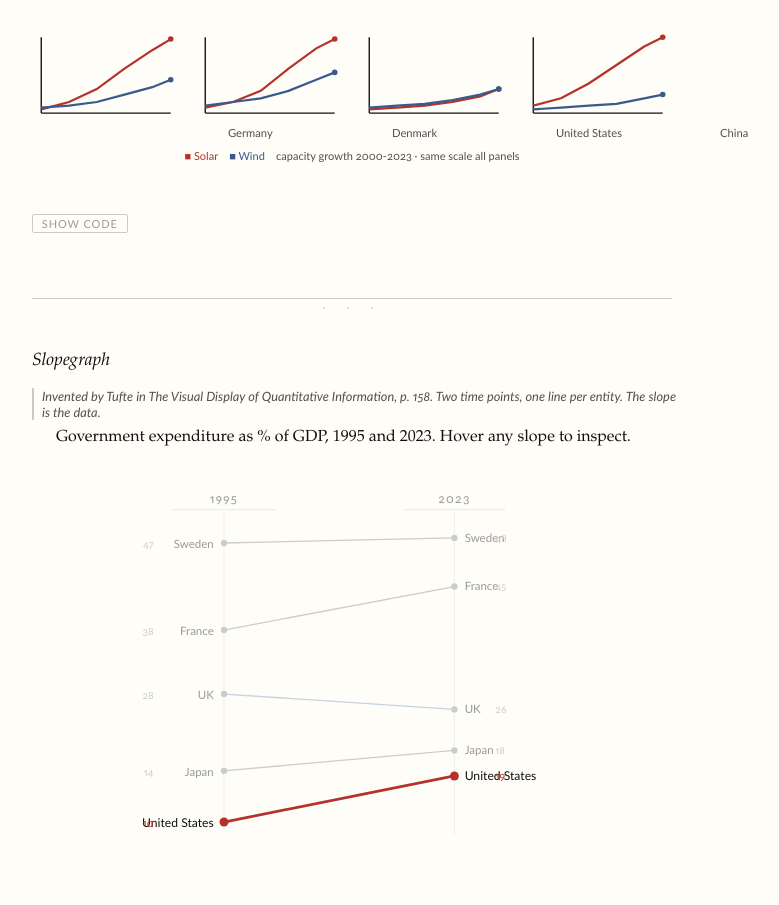
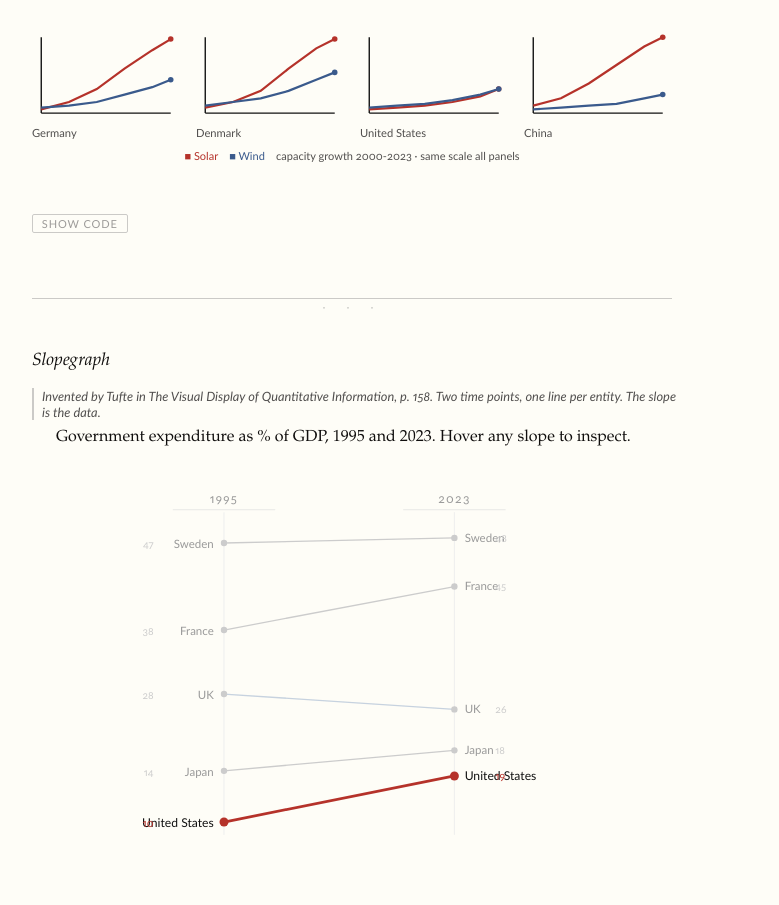
Before and after one commit to andrewxhill/tufte2, a website: page docs/index.html in a window 1280 px wide. Shown: the part 8280-9185 px from the top of the page, without its empty margins (134-913 px from the left). Drawn offline with Linux system fonts and the light colour scheme; a web font is replaced by a local one.

Commit message:
Fix small-multiples figcaption specificity war
The default figure figcaption rule uses :not() pseudo-classes giving it
higher specificity (0-4-2) than .small-multiples figure figcaption (0-1-2).
Captions were floating right into the margin column instead of sitting
under their panels. Add !important to override within the same @layer.

```diff
--- a/css/graphics-press.css
+++ b/css/graphics-press.css
@@ -555,7 +555,7 @@
   .small-multiples-4 { grid-template-columns: repeat(4, 1fr); }
   .small-multiples-6 { grid-template-columns: repeat(6, 1fr); }
   .small-multiples figure { margin: 0; max-width: none; }
-  .small-multiples figure figcaption { float: none; width: auto; margin-right: 0; margin-top: var(--gp-space-xs); font-size: 0.7em; }
+  .small-multiples figure figcaption { float: none !important; width: auto !important; margin-right: 0 !important; margin-top: var(--gp-space-xs); font-size: 0.7em; }
   .small-multiples-xlabel { grid-column: 1 / -1; font-family: var(--gp-sans); font-size: var(--gp-micro); color: var(--gp-margin-ink); text-align: center; margin-top: calc(-1 * var(--gp-space-sm)); }
 
   /* ── Pull statistics ──────────────────────────────────────────────────── */
```
